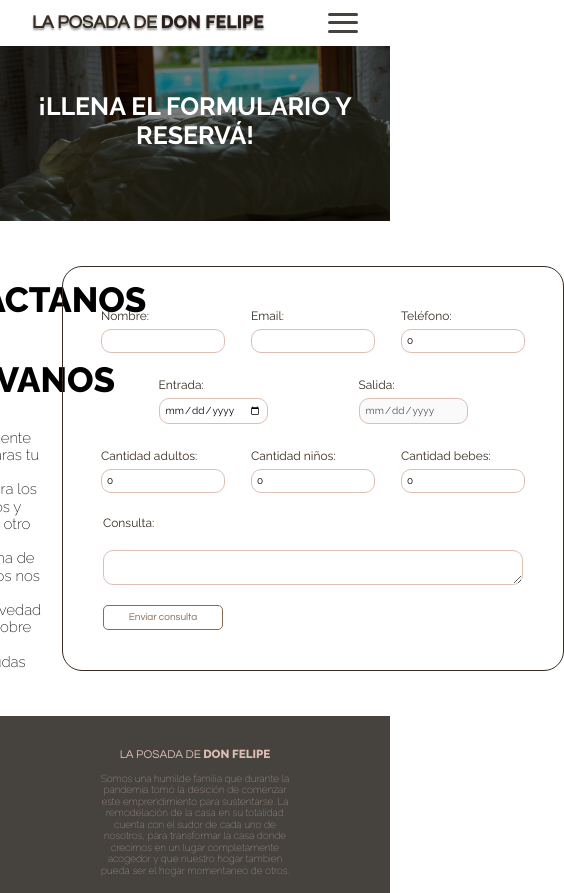
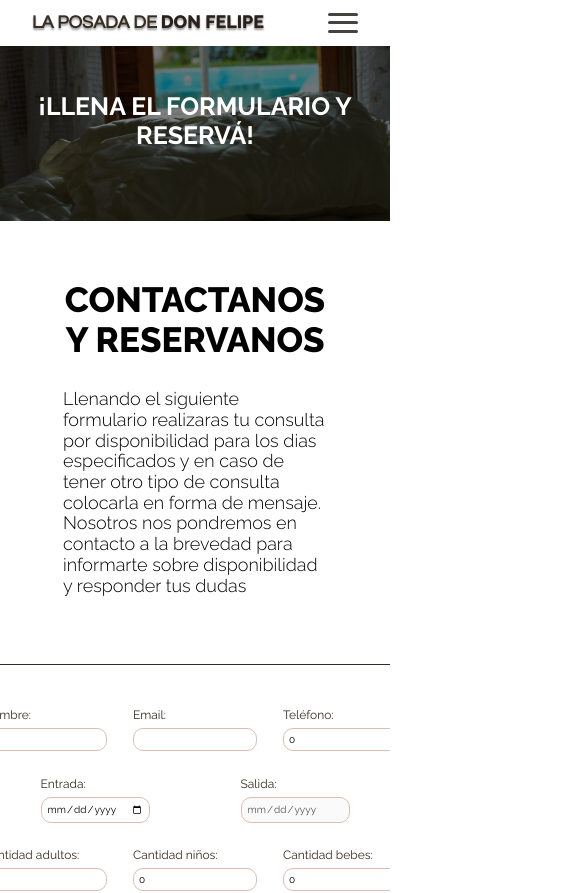
Before and after one commit to ronedev/posada-don-felipe, a React (Create React App) app: page /contacto in a window 390 px wide. Shown: the top 893 px of the page, 564 px wide, since content can reach past the window. Built offline with nearby package versions, Linux system fonts and the light colour scheme.

Commit message:
Se corrigieron errores de estilos y se agrego el mobile a contacto

```diff
--- a/package.json
+++ b/package.json
@@ -12,6 +12,7 @@
     "@types/node": "^16.11.36",
     "@types/react": "^18.0.9",
     "@types/react-dom": "^18.0.5",
+    "firebase": "^9.8.2",
     "formik": "^2.2.9",
     "react": "^18.1.0",
     "react-dom": "^18.1.0",
--- a/src/components/Ambientes/AmbienteCard.tsx
+++ b/src/components/Ambientes/AmbienteCard.tsx
@@ -45,7 +45,7 @@ const AmbienteCard = ({ ambiente, id, totalAmbientes }: props) => {
           <p>
             <FormattedMessage id={ambiente.description} />
           </p>
-          <button className="btn2">
+          <button className="btn2" onClick={()=> window.location.href = '/contacto'}>
             <FormattedMessage id="ambiente.btn" defaultMessage="Reservar" />
           </button>
         </div>
--- a/src/components/Circuitos/Circuitos.tsx
+++ b/src/components/Circuitos/Circuitos.tsx
@@ -64,7 +64,7 @@ const Circuitos = () => {
                         }
                     }} />
             </div>
-            <button className='btn2'>
+            <button className='btn2' onClick={()=> window.location.href = '/posada-don-felipe'}>
                 <FormattedMessage id='circuitos.btn' defaultMessage='Ver la posada'/>
             </button>
         </section>
--- a/src/components/Circuitos/_Circuitos.scss
+++ b/src/components/Circuitos/_Circuitos.scss
@@ -34,6 +34,10 @@
         gap: 4rem;
         width: 100%;
         margin-bottom: 2rem;
+        @include tablet{
+            padding: 0 3rem;
+            margin: 0;
+        }
         .arrowInvisible,.arrowVisible{
             width: 4rem;
             @include tablet{
--- a/src/components/Contacto/_Contacto.scss
+++ b/src/components/Contacto/_Contacto.scss
@@ -1,10 +1,14 @@
 .contactoContainer{
-    width: 100%;
+    width: 100vw;
     display: flex;
     align-items: center;
     justify-content: center;
-    gap: 2rem;
-    margin: 3rem;
+    gap: 5rem;
+    padding: 3rem;
+    @include tablet{
+        flex-direction: column;
+        width: 100%;
+    }
     input, textarea{
         padding: .5rem;
         border: 1px solid $aux;
@@ -13,16 +17,22 @@
         outline: none;
     }
     .infoContacto{
-        width: 40%;
+        width: 30%;
         font-family: $fuente_principal;
+        @include tablet{
+            width: 80%;
+        }
         h2{
             font-size: 3.5rem;
             font-weight: 800;
             text-transform: uppercase;
+            @include tablet{
+                text-align: center;
+            }
         }
         p{
-            font-size: 1.5rem;
-            font-weight: 200;
+            font-size: 1.8rem;
+            font-weight: 300;
         }
     }
     .contactoForm{
--- a/src/components/Navbar/Navbar.tsx
+++ b/src/components/Navbar/Navbar.tsx
@@ -1,5 +1,5 @@
 import { langContext } from "context/LangContext";
-import React, { useContext, useState } from "react";
+import { useContext, useState } from "react";
 import { FormattedMessage } from "react-intl";
 
 const Navbar = () => {
@@ -10,7 +10,7 @@ const Navbar = () => {
   return (
     <div className="navbarContainer">
       <nav className="nav">
-        <h1 id="logo">
+        <h1 id="logo" onClick={()=> window.location.href = '/'}>
           La posada de <span>Don Felipe</span>
         </h1>
         <div
--- a/src/components/Navbar/_Navbar.scss
+++ b/src/components/Navbar/_Navbar.scss
@@ -1,5 +1,5 @@
 .navbarContainer{
-    width: 100%;
+    width: 100vw;
     position: fixed;
     top: 0;
     left: 0;
@@ -12,6 +12,7 @@
         width: 100%;
         position: relative;
         #logo{
+            cursor: pointer;
             font-family: $fuente_secundaria;
             text-transform: uppercase;
             font-size: 2.5rem;
--- a/src/components/San Rafael/SanRafael.tsx
+++ b/src/components/San Rafael/SanRafael.tsx
@@ -16,7 +16,7 @@ const SanRafael = () => {
         <p>
           <FormattedMessage id="sanRafael.text2" defaultMessage="Y en La Posada de Don Felipe te damos la comodidad necesaria para que en nuestra ciudad te sientas como en casa. ¿Todavia te queda alguna duda?" />
         </p>
-        <button className="btn2">
+        <button className="btn2" onClick={()=> window.location.href = '/posada-don-felipe'}>
           <FormattedMessage id="sanRafael.btn" defaultMessage="Ver la posada" />
         </button>
       </div>
--- a/src/components/Ubicacion/Ubicacion.tsx
+++ b/src/components/Ubicacion/Ubicacion.tsx
@@ -5,14 +5,16 @@ import { MapContainer } from './MapContainer'
 const Ubicacion = () => {
   return (
     <section className='ubicacionSection'>
-        <div className='infoUbicacion'>
-            <h2><FormattedMessage id='posada.ubicacion.title' defaultMessage='¿Donde estamos?' /></h2>
-            <p><FormattedMessage id='posada.ubicacion.description' defaultMessage='Estamos a 10 cuadras del km0 de la ciudad. Cine, bares, cafes, local de juegos tipo arcade, restaurantes y más a tan solo ¡10 cuadras de tu hospedaje! Podes ver que otras cosas se encuentran en los alrededores de la posada desde Google Maps: ' /></p>
-            <button className='btn2'><FormattedMessage id='posada.ubicacion.btn' defaultMessage='Consultar reserva' /></button>
-        </div>
-        <MapContainer />
+      <div className='infoUbicacion'>
+        <h2><FormattedMessage id='posada.ubicacion.title' defaultMessage='¿Donde estamos?' /></h2>
+        <p><FormattedMessage id='posada.ubicacion.description' defaultMessage='Estamos a 10 cuadras del km0 de la ciudad. Cine, bares, cafes, local de juegos tipo arcade, restaurantes y más a tan solo ¡10 cuadras de tu hospedaje! Podes ver que otras cosas se encuentran en los alrededores de la posada desde Google Maps: ' /></p>
+        <button className='btn2' onClick={() => window.location.href = '/contacto'}>
+          <FormattedMessage id='posada.ubicacion.btn' defaultMessage='Consultar reserva' />
+        </button>
+      </div>
+      <MapContainer />
     </section>
   )
 }
 
-export {Ubicacion}
+export { Ubicacion }
--- a/src/sass/base/_globales.scss
+++ b/src/sass/base/_globales.scss
@@ -9,7 +9,7 @@ html {
   box-sizing: inherit;
 }
 
-body{
+#root{
   overflow-x: hidden;
 }
 
```
Also changed, not shown: firebaseConfig.ts (added, +10 -0 lines), firebase.json (added), 2 other files (tests, documents, lock files or other folders).
